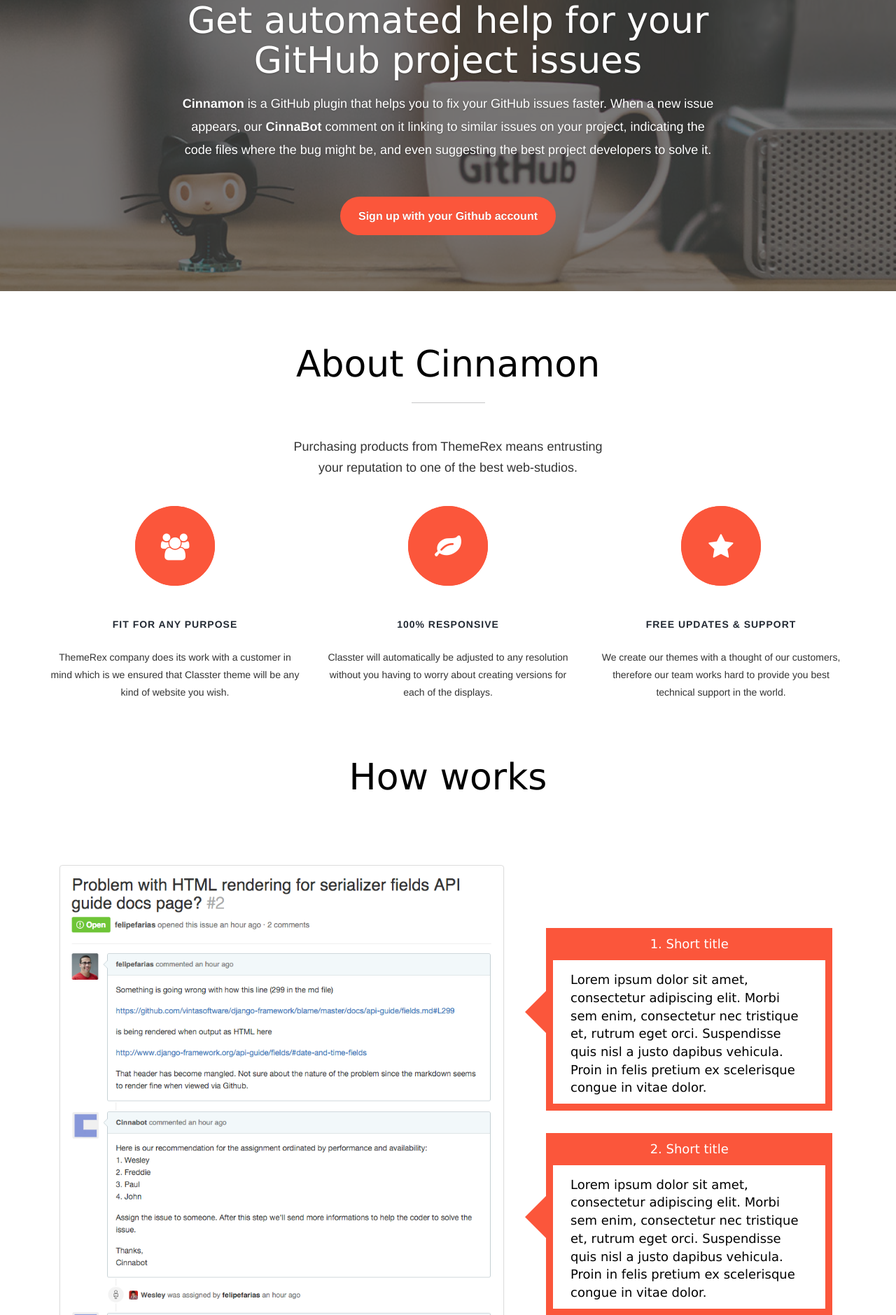
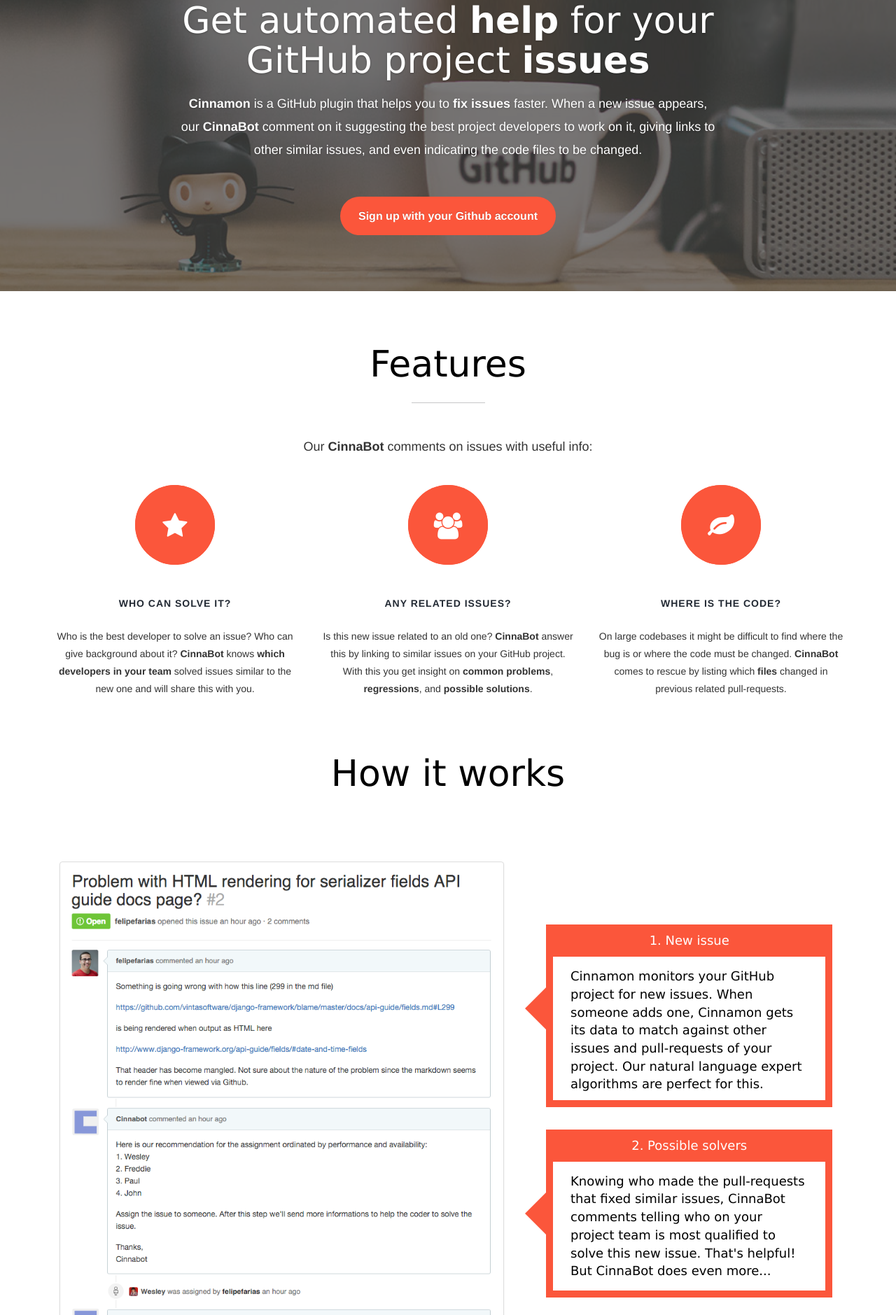
Before and after one commit to vintasoftware/hackaton-cinnamon, a Django app: page / in a window 1280 px wide. Shown: the part 215-2094 px from the top of the page at 70% size. Run offline with Django 3.2, Linux system fonts and the light colour scheme; parts of the project's set-up code (start-up, migrations or seed data) failed here and were passed over; some libraries are stand-ins or nearby versions.

Commit message:
Landing page copy

```diff
--- a/core/templates/core/landing.html
+++ b/core/templates/core/landing.html
@@ -21,9 +21,9 @@
       </div>
     </header>
     <section class="hero">
-      <h2 class="highlight">Get automated help for your GitHub project issues</h2>
+      <h2 class="highlight">Get automated <b>help</b> for your GitHub project <b>issues</b></h2>
       <p class="short-description">
-        <b>Cinnamon</b> is a GitHub plugin that helps you to fix your GitHub issues faster. When a new issue appears, our <b>CinnaBot</b> comment on it linking to similar issues on your project, indicating the code files where the bug might be, and even suggesting the best project developers to solve it.
+        <b>Cinnamon</b> is a GitHub plugin that helps you to <b>fix issues</b> faster. When a new issue appears, our <b>CinnaBot</b> comment on it suggesting the best project developers to work on it, giving links to other similar issues, and even indicating the code files to be changed.
       </p>
       {% for provider in socialaccount_providers %}
         <a title="Sign up with your Github account" class="btn socialaccount_provider {{provider.id}}"
@@ -35,30 +35,30 @@
   <div class="container">
     <div class="row">
       <div class="col-sm-12 text-center">
-        <h2 class="sc_title sc_title_underline">About Cinnamon</h2>
-        <p class="sc_content">Purchasing products from ThemeRex means entrusting <br>your reputation to one of the best web-studios. </p>
+        <h2 class="sc_title sc_title_underline">Features</h2>
+        <p class="sc_content">Our <b>CinnaBot</b> comments on issues with useful info:</p>
       </div>
     </div>
     <div class="row text-center">
+      <div class="col-md-4 col-sm-6">
+        <div class="sc_column">
+          <a style="color: #fff; background-color: #fb563b;" href="#" class="sc_icon fa sc_icon_round bg_icon margin_bottom_mini noEdit fa-star"></a>
+          <h5 class="sc_title ">Who can solve it?</h5>
+          <p>Who is the best developer to solve an issue? Who can give background about it? <b>CinnaBot</b> knows <b>which developers in your team</b> solved issues similar to the new one and will share this with you.</p>
+        </div>
+      </div>
       <div class="col-md-4 col-sm-12">
         <div class="sc_column">
           <a style="color: #fff; background-color: #fb563b;" href="#" class="sc_icon fa sc_icon_round bg_icon margin_bottom_mini noEdit fa-users"></a>
-          <h5 class="sc_title ">Fit For Any Purpose</h5>
-          <p>ThemeRex company does its work with a customer in mind which is we ensured that Classter theme will be any kind of website you wish.</p>
+          <h5 class="sc_title ">Any related issues?</h5>
+          <p>Is this new issue related to an old one? <b>CinnaBot</b> answer this by linking to similar issues on your GitHub project. With this you get insight on <b>common problems</b>, <b>regressions</b>, and <b>possible solutions</b>.</p>
         </div>
       </div>
       <div class="col-md-4 col-sm-6">
         <div class="sc_column">
           <a style="color: #fff; background-color: #fb563b;" href="#" class="sc_icon fa sc_icon_round bg_icon margin_bottom_mini noEdit fa-leaf"></a>
-          <h5 class="sc_title ">100% responsive</h5>
-          <p>Classter will automatically be adjusted to any resolution without you having to worry about creating versions for each of the displays.</p>
-        </div>
-      </div>
-      <div class="col-md-4 col-sm-6">
-        <div class="sc_column">
-          <a style="color: #fff; background-color: #fb563b;" href="#" class="sc_icon fa sc_icon_round bg_icon margin_bottom_mini noEdit fa-star"></a>
-          <h5 class="sc_title ">Free Updates &amp; Support</h5>
-          <p>We create our themes with a thought of our customers, therefore our team works hard to provide you best technical support in the world.</p>
+          <h5 class="sc_title ">Where is the code?</h5>
+          <p>On large codebases it might be difficult to find where the bug is or where the code must be changed. <b>CinnaBot</b> comes to rescue by listing which <b>files</b> changed in previous related pull-requests.</p>
         </div>
       </div>
     </div>
@@ -66,7 +66,7 @@
   </section>
   <section class="features">
     <div class="container">
-      <h2>How works</h2>
+      <h2>How it works</h2>
       <div class="col-md-7 visible-md visible-lg">
         <img src="{% static 'images/git-flow.png' %}" class="img-thumbnail">
       </div>
@@ -74,10 +74,10 @@
         <div id="triangle-left"></div>
         <div class="box">
           <span>
-            1. Short title
+            1. New issue
           </span>
           <p>
-            Lorem ipsum dolor sit amet, consectetur adipiscing elit. Morbi sem enim, consectetur nec tristique et, rutrum eget orci. Suspendisse quis nisl a justo dapibus vehicula. Proin in felis pretium ex scelerisque congue in vitae dolor.
+            Cinnamon monitors your GitHub project for new issues. When someone adds one, Cinnamon gets its data to match against other issues and pull-requests of your project. Our natural language expert algorithms are perfect for this.
           </p>
         </div>
       </div>
@@ -85,10 +85,10 @@
         <div id="triangle-left"></div>
         <div class="box">
           <span>
-            2. Short title
+            2. Possible solvers
           </span>
           <p>
-            Lorem ipsum dolor sit amet, consectetur adipiscing elit. Morbi sem enim, consectetur nec tristique et, rutrum eget orci. Suspendisse quis nisl a justo dapibus vehicula. Proin in felis pretium ex scelerisque congue in vitae dolor.
+            Knowing who made the pull-requests that fixed similar issues, CinnaBot comments telling who on your project team is most qualified to solve this new issue. That's helpful! But CinnaBot does even more...
           </p>
         </div>
       </div>
@@ -96,10 +96,10 @@
         <div id="triangle-left"></div>
         <div class="box">
           <span>
-            3. Short title
+            3. Useful tips
           </span>
           <p>
-            Lorem ipsum dolor sit amet, consectetur adipiscing elit. Morbi sem enim, consectetur nec tristique et, rutrum eget orci. Suspendisse quis nisl a justo dapibus vehicula. Proin in felis pretium ex scelerisque congue in vitae dolor.
+            Once someone is allocated to the issue, CinnaBot will comment on it with useful hints. A list of related issues is given, computed with an advanced similarity algorithm. Also, some files where the problem might be are listed.
           </p>
         </div>
       </div>
```
